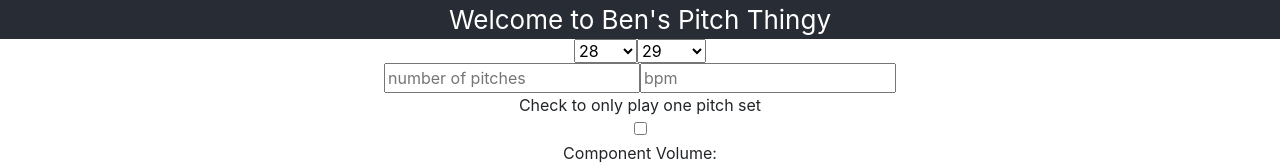
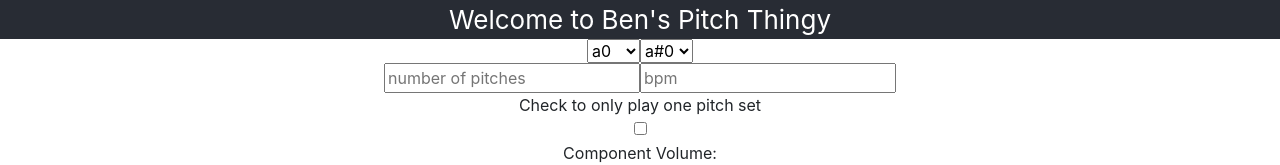
Before and after one commit to bencohendev/freq_gen_react, a React (Create React App) app: page / in a window 1280 px wide. Shown: the top 165 px of the page. Built offline with nearby package versions, Linux system fonts and the light colour scheme.

Commit message:
pitch/freq now an array

```diff
--- a/src/components/DynamicToneGenerator.js
+++ b/src/components/DynamicToneGenerator.js
@@ -25,7 +25,7 @@ const DynamicToneGenerator = () => {
  const [maxFrequencyValue, setMaxFrequencyValue] = useState(7902.133)
  const [selectedFreqArray, setSelectedFreqArray] = useState([])
 
- const [bpm, setBpm] = useState(60)
+ const [bpm, setBpm] = useState(1000)
  const [numberOfPitches, setNumberOfPitches] = useState(1)
  const [infinitePitchSets, setInfinitePitchSets] = useState(true)
 
@@ -79,14 +79,13 @@ const DynamicToneGenerator = () => {
     let fundamentalPitches = [27.5, 29.135, 30.868, 32.703, 34.648, 36.708, 38.891, 40.203, 43.464, 46.249, 48.999, 51.913]
     const pitchNames = ['a', 'a#', 'b', 'c' , 'c#', 'd', 'd#', 'e', 'f', 'f#', 'g', 'g#']
 
-    let allPitches = [
-        ...fundamentalPitches
-    ]
 
-    let pitchMultiplier = 2
-    for(let i=1; i<=8; i++) {
-       let loopPitches = fundamentalPitches.map((pitch) =>pitch*pitchMultiplier)
-       allPitches = allPitches.concat(loopPitches)
+    let allPitches = []
+    let pitchMultiplier = 1
+    for(let i=0; i<=8; i++) {
+        for(let j=0; j<=fundamentalPitches.length-1; j++){
+            allPitches.push({pitch: pitchNames[j]+i, frequency: fundamentalPitches[j]*pitchMultiplier})
+        }
         pitchMultiplier = pitchMultiplier*2
     }
     setPitchArray(allPitches)
@@ -123,6 +122,7 @@ useEffect(populateAllPitches, [])
      if(typeof e === 'object') {
          e = e.target.value
      }
+     console.log('e'+e)
      setFrequencyValue(e)
      if (selectedOscillatorNodeIndex >= 0) {
          const oscillatorNodesCopy = [...oscillatorNodes]
@@ -149,8 +149,8 @@ useEffect(populateAllPitches, [])
 
  const updateMinFrequencyValue  = (e) => {
     setMinFrequencyValue(e.target.value)
-    const filteredPitchArray = pitchArray.filter((pitch) => {
-        if( (pitch > e.target.value) && (pitch < maxFrequencyValue) ) {
+    const filteredPitchArray = pitchArray.filter((pitchObject) => {
+        if( (pitchObject.frequency > e.target.value) && (pitchObject.frequency < maxFrequencyValue) ) {
             return true
         }
     })
@@ -159,8 +159,8 @@ useEffect(populateAllPitches, [])
 
  const updateMaxFrequencyValue  = (e) => {
     setMaxFrequencyValue(e.target.value)
-    const filteredPitchArray = pitchArray.filter((pitch) => {
-         if((pitch < e.target.value) && (pitch > minFrequencyValue) ) {
+    const filteredPitchArray = pitchArray.filter((pitchObject) => {
+         if((pitchObject.frequency < e.target.value) && (pitchObject.frequency > minFrequencyValue) ) {
              return true
          }
     })
@@ -177,10 +177,8 @@ useEffect(populateAllPitches, [])
 
  const updateInfinitePitchSets = () => {
      if (infinitePitchSets) {
-        console.log(infinitePitchSets)
         setInfinitePitchSets(false)
      } else {
-        console.log(infinitePitchSets)
          setInfinitePitchSets(true)
      }
  }
@@ -191,11 +189,11 @@ useEffect(populateAllPitches, [])
     if( (playing === 'Pause') ) {
         intervalID = setInterval(() => {
             const pitchToPlay = selectedFreqArray[Math.floor(Math.random() * selectedFreqArray.length)]
-            console.log('pitch: ' + pitchToPlay)
+            console.log('pitch: ' + pitchToPlay.pitch)
             console.log('playing: ' + playing)
             console.log('bpm: ' + bpm)
             console.log('number of pitches: ' + numberOfPitches)
-            changeFrequencyValue(parseInt(pitchToPlay))
+            changeFrequencyValue(pitchToPlay.frequency)
             Audio.masterGainNode.gain.setTargetAtTime(masterGainValue, Audio.context.currentTime, 0.001)
 
         setTimeout(() => {
--- a/src/components/FrequencyRangeSelector.js
+++ b/src/components/FrequencyRangeSelector.js
@@ -5,7 +5,6 @@ import '../css/ToneGenerator.css';
 const FrequencyRangeSelector = (props) => {
 
     const {minFrequencyValue, updateMinFrequencyValue, maxFrequencyValue, updateMaxFrequencyValue, pitchArray} = props
-
     return(
         <div>
             <select
@@ -13,11 +12,14 @@ const FrequencyRangeSelector = (props) => {
                 onChange={updateMinFrequencyValue}
             >
             {
-                pitchArray.map((pitch, index) => {
-                    if(pitch < maxFrequencyValue){
+                pitchArray.map((pitchObject, index) => {
+                    if(pitchObject.frequency < maxFrequencyValue){
                     return(
-                    <option key={index}>
-                        {Math.round(pitch)}
+                    <option
+                        key={index}
+                        value={pitchObject.frequency}
+                    >
+                        {pitchObject.pitch}
                     </option>
                     )
                  }
@@ -29,11 +31,14 @@ const FrequencyRangeSelector = (props) => {
                 onChange={updateMaxFrequencyValue}
             >
                 {
-                pitchArray.map((pitch, index) => {
-                    if(pitch > minFrequencyValue)
+                pitchArray.map((pitchObject, index) => {
+                    if(pitchObject.frequency > minFrequencyValue)
                     return(
-                        <option key={index}>
-                            {Math.round(pitch)}
+                        <option
+                            key={index}
+                            value={pitchObject.frequency}
+                        >
+                            {pitchObject.pitch}
                         </option>
                     )
                 })
```
